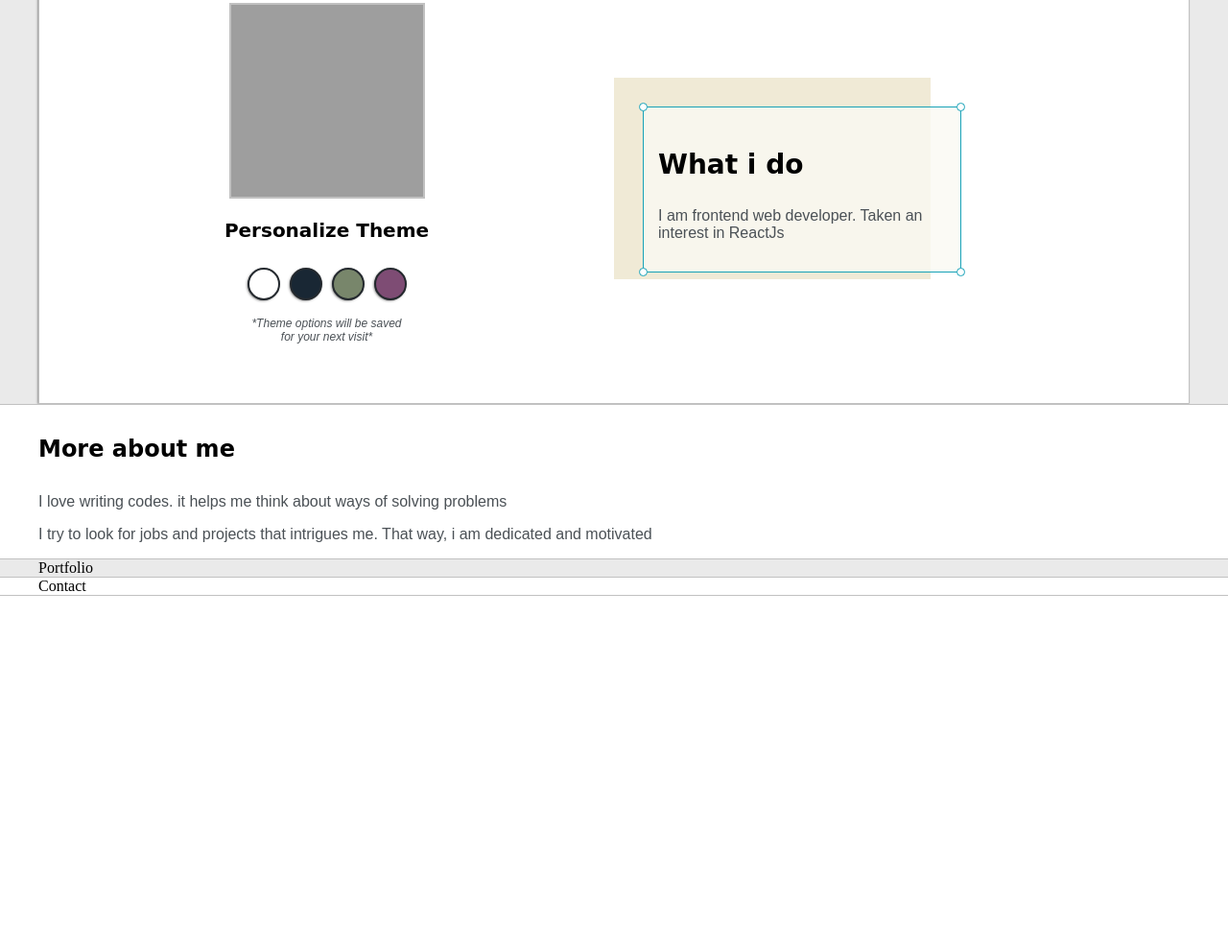
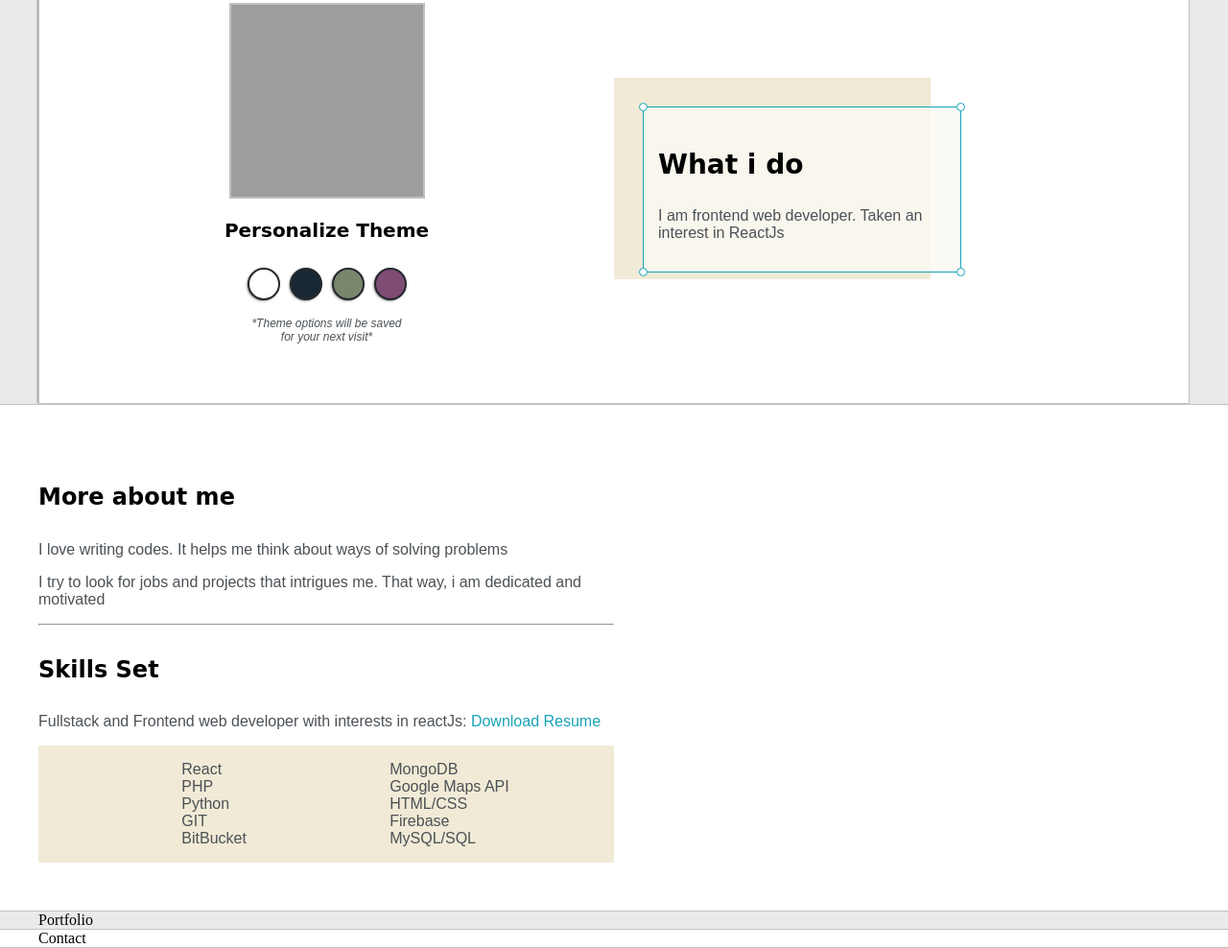
Before and after one commit to Nicxzmiller/Portfolio, a plain HTML site: page index.html in a window 1280 px wide. Shown: the part 254-1242 px from the top of the page at 96% size. Before the commit the page ends 875 px from the top, so only its background shows below. Drawn offline with Linux system fonts and the light colour scheme; grey boxes are pictures that could not be loaded; a web font is replaced by a local one.

Commit message:
about me

```diff
--- a/default.css
+++ b/default.css
@@ -249,6 +249,19 @@ p, li, span, label, input, textarea{
     left: -5px;
 }
 
+.about-wrapper{
+    display: grid;
+    grid-template-columns: repeat(auto-fit, minmax(320px, 1fr));
+    padding-top: 50px;
+    padding-bottom: 50px;
+}
+
+#skills{
+    display: flex;
+    justify-content: space-evenly;
+    background-color: var(--previewShadow);
+}
+
 
 @media screen and (max-width: 1200px) {
     .main-container{
--- a/index.html
+++ b/index.html
@@ -61,12 +61,38 @@
             <div class="about-wrapper">
                 <div class="about-me">
                     <h4>More about me</h4>
-                    <p>I love writing codes. it helps me
+                    <p>I love writing codes. It helps me
                         think about ways of solving problems</p>
                     <p>I try to look for jobs and projects that intrigues me.
                         That way, i am dedicated and motivated</p>
+
+
+                    <hr>
+                    <h4>Skills Set</h4>
+                    <p>Fullstack and Frontend web developer with
+                        interests in reactJs: <a target="_blank" href="resume.pdf">Download Resume</a></p>
+
+                    <div id="skills">
+                        <ul>
+                            <li>React</li>
+                            <li>PHP</li>
+                            <li>Python</li>
+                            <li>GIT</li>
+                            <li>BitBucket</li>
+                        </ul>
+                        <ul>
+                            <li>MongoDB</li>
+                            <li>Google Maps API</li>
+                            <li>HTML/CSS</li>
+                            <li>Firebase</li>
+                            <li>MySQL/SQL</li>
+                        </ul>
+                    </div>
+
                 </div>
+
                 <div class="social-links">
+
 
                 </div>
             </div>
```
Also changed, not shown: 1 other file.
